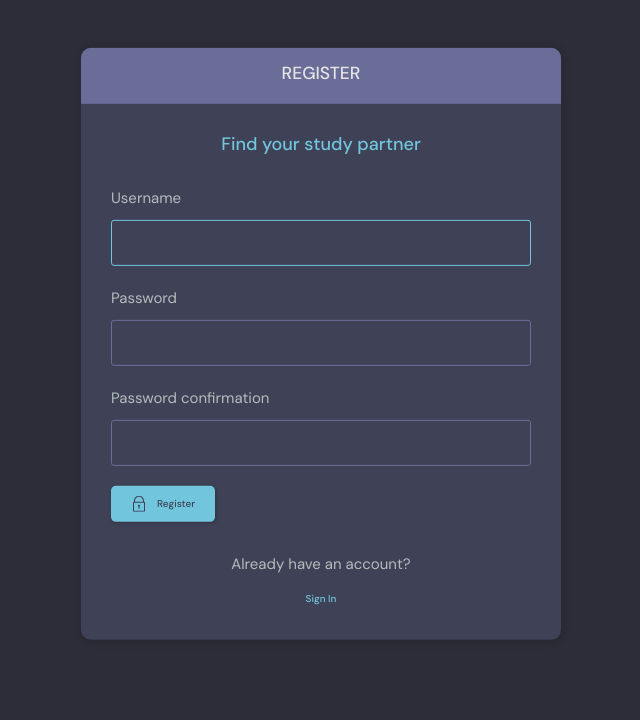
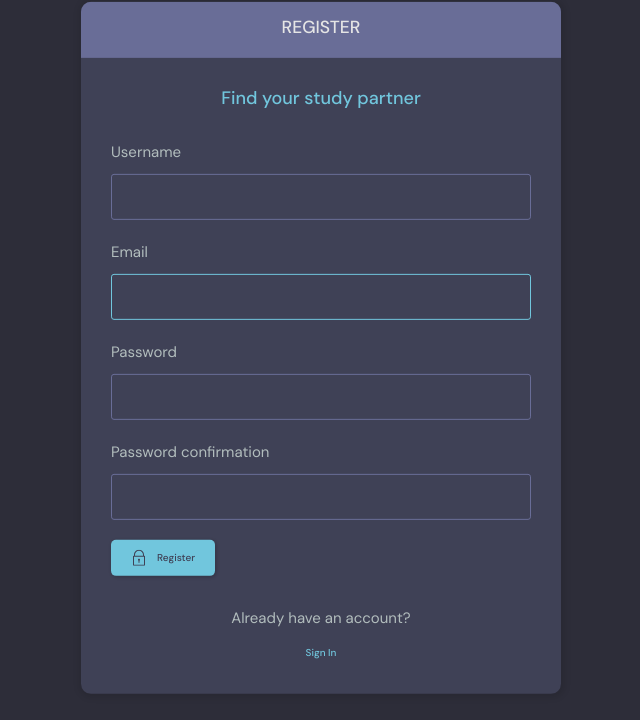
Before and after one commit to crispus-nj/Coders-Hub-, a Django app: page /register/ in a window 1280 px wide. Shown: the part 80-800 px from the top of the page, without its empty margins (319-959 px from the left). Run offline with Django 4.2, Linux system fonts and the light colour scheme; some libraries are stand-ins or nearby versions.

Commit message:
updated both login and register forms and their view functions. updated the avatars profile picture in the participants section

```diff
--- a/hub/forms.py
+++ b/hub/forms.py
@@ -1,7 +1,14 @@
 from dataclasses import fields
 from django.forms import ModelForm
 from hub.models import Room, User
+from django.contrib.auth.forms import UserCreationForm
 # from django.contrib.auth.models import User
+
+
+class UserCreationForm(UserCreationForm):
+    class Meta:
+        model = User
+        fields = ['username', 'email', 'password1', 'password2']
 
 class RoomForm(ModelForm):
     class Meta:
@@ -12,5 +19,5 @@
 class UserForm(ModelForm):
     class Meta:
         model = User
-        fields = ['username', 'email']
+        fields = ['avatar','name','username', 'email', 'bio']
         # fields = '__all__'
--- a/hub/templates/hub/create_room.html
+++ b/hub/templates/hub/create_room.html
@@ -48,7 +48,7 @@
                   </div>
 
                 <div class="form__action">
-                  <a class="btn btn--dark" href="index.html">Cancel</a>
+                  <a class="btn btn--dark" href="{{request.META.HTTP_REFERER}}">Cancel</a>
                   <button class="btn btn--main" type="submit">Submit</button>
                 </div>
               </form>
--- a/hub/templates/hub/login_register.html
+++ b/hub/templates/hub/login_register.html
@@ -19,8 +19,8 @@
                 <form class="form" action="" method="POST">
                     {% csrf_token %}
                     <div class="form__group form__group">
-                        <label for="room_name">Username</label>
-                        <input id="username" name="username" type="text" placeholder="e.g. dennis_ivy" />
+                        <label for="room_name">Email</label>
+                        <input id="username" name="email" type="text" placeholder="e.g. dennis_ivy" />
                     </div>
                     <div class="form__group">
                         <label for="password">Password</label>
--- a/hub/templates/hub/profile.html
+++ b/hub/templates/hub/profile.html
@@ -12,7 +12,7 @@
             <div class="profile">
               <div class="profile__avatar">
                 <div class="avatar avatar--large active">
-                  <img src="https://randomuser.me/api/portraits/men/11.jpg" />
+                  <img src="{{request.user.avatar.url}}" />
                 </div>
               </div>
               <div class="profile__info">
@@ -25,9 +25,7 @@
               <div class="profile__about">
                 <h3>About</h3>
                 <p>
-                  Lorem ipsum dolor sit amet consectetur adipisicing elit. Consequuntur illo tenetur
-                  facilis sunt nemo debitis quisquam hic atque aut? Ducimus alias placeat optio
-                  accusamus repudiandae quis ab ex exercitationem rem?
+                  {{request.user.bio}}
                 </p>
               </div>
             </div>
--- a/hub/templates/hub/update_user.html
+++ b/hub/templates/hub/update_user.html
@@ -19,7 +19,7 @@
         </div>
       </div>
       <div class="layout__body">
-        <form class="form" action="" method="POST">
+        <form class="form" action="" method="POST" enctype="multipart/form-data">
           {% csrf_token %}
           {% for field in form %}
           <div class="form__group">
--- a/hub/views.py
+++ b/hub/views.py
@@ -2,12 +2,12 @@
 from django.contrib import messages
 from django.contrib.auth.decorators import login_required
 # from django.contrib.auth.models import User
-from django.contrib.auth.forms import UserCreationForm
+# from django.contrib.auth.forms import UserCreationForm
 from django.contrib.auth import login, logout, authenticate
 from django.http import HttpResponse
 from django.db.models import Q
 from hub.models import Room, Topic, Message, User
-from .forms import RoomForm, UserForm
+from .forms import RoomForm, UserForm, UserCreationForm
 
 
 def home(request):
@@ -117,18 +117,18 @@
         return redirect('home')
 
     if request.method == 'POST':
-        username = request.POST.get('username').lower()
+        email = request.POST.get('email').lower()
         password = request.POST.get('password')
         try:
-            user = User.objects.filter(username=username)
+            user = User.objects.filter(email=email)
         except:
             messages.error(request, 'User does not exist!')
-        user = authenticate(request, username=username, password=password)
+        user = authenticate(request, email=email, password=password)
         if user is not None:
             login(request,user)
             return redirect('home')
         else:
-            messages.error(request, 'Username Or Password is incorrect!')
+            messages.error(request, 'Email Or Password is incorrect!')
     context = { 'page':page}
     return render(request, 'hub/login_register.html', context)
 
@@ -173,7 +173,7 @@
     form = UserForm(instance=user)
 
     if request.method == 'POST':
-        form = UserForm(request.POST, instance=user)
+        form = UserForm(request.POST, request.FILES ,instance=user)
         if form.is_valid():
             form.save()
             return redirect('profile', pk=user.id)
```
Also changed, not shown: hub/templates/hub/room.html (+4 -4 lines), db.sqlite3, static/images/assets/PHOTO-2021-09-24-17-00-15.jpg (added), static/images/assets/PHOTO-2021-09-24-17-00-15_EH7rlCs.jpg (added).
